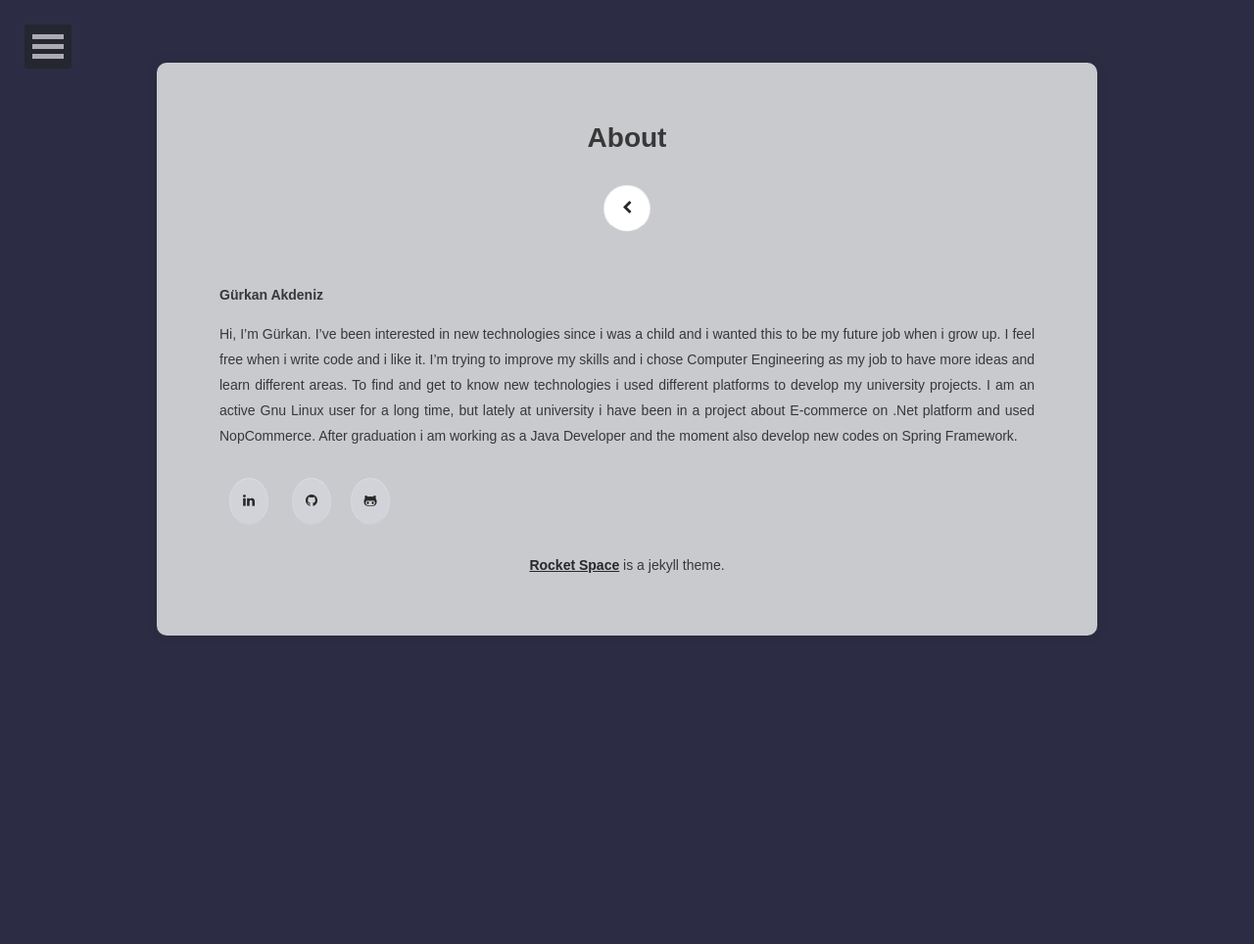
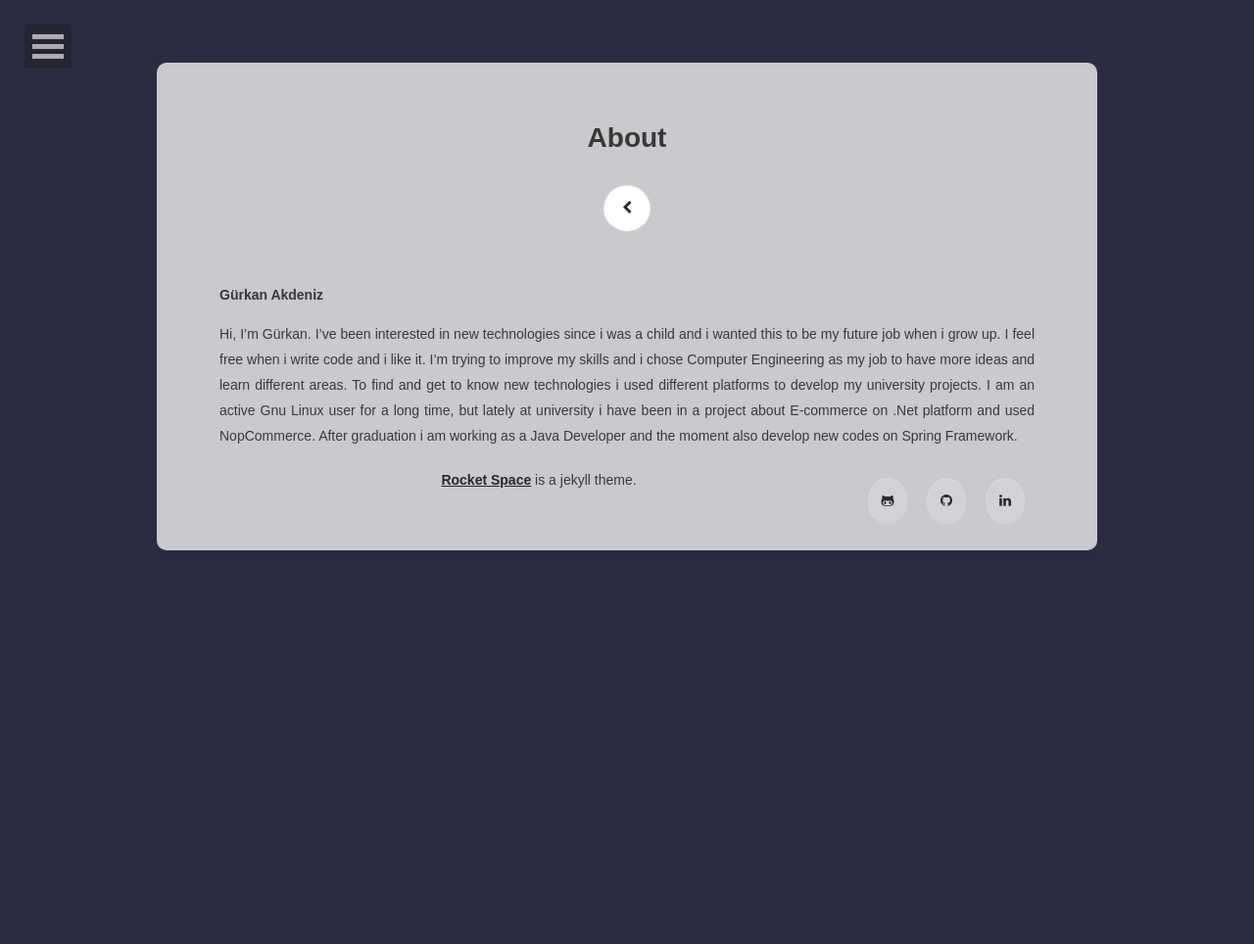
Before and after one commit to gurkanakdeniz/gurkanakdeniz.github.io, a Jekyll site: the page built from about/index.md, in a window 1280 px wide. Shown: the whole page at 98% size. Built offline with Jekyll 4.4.1, drawn with Linux system fonts in a browser that asks for light colours.

Commit message:
Update index.md
about style changes

```diff
--- a/about/index.md
+++ b/about/index.md
@@ -10,6 +10,6 @@ comments: false
 
 Hi, I’m Gürkan. I’ve been interested in new technologies since i was a child and i wanted this to be my future job when i grow up. I feel free when i write code and i like it. I’m trying to improve my skills and i chose Computer Engineering as my job to have more ideas and learn different areas. To find and get to know new technologies i used different platforms to develop my university projects. I am an active Gnu Linux user for a long time, but lately at university i have been in a project about E-commerce on .Net platform and used NopCommerce. After graduation i am working as a Java Developer and the moment also develop new codes on Spring Framework.
 
-<h4><a class="social-btn" href="http://linkedin.com/in/gürkanakdeniz" target="_blank" rel="noopener noreferrer"><i class="fa fa-fw fa-linkedin"></i></a> <a class="social-btn" href="http://github.com/gurkanakdeniz" target="_blank" rel="noopener noreferrer"><i class="fa fa-fw fa-github"></i></a><a class="social-btn" href="http://gist.github.com/gurkanakdeniz" target="_blank" rel="noopener noreferrer"><i class="fa fa-fw fa-github-alt"></i></a></h4>
+<h4><a style="float:right" class="social-btn" href="http://linkedin.com/in/gürkanakdeniz" target="_blank" rel="noopener noreferrer"><i class="fa fa-fw fa-linkedin"></i></a> <a style="float:right" class="social-btn" href="http://github.com/gurkanakdeniz" target="_blank" rel="noopener noreferrer"><i class="fa fa-fw fa-github"></i></a><a style="float:right" class="social-btn" href="http://gist.github.com/gurkanakdeniz" target="_blank" rel="noopener noreferrer"><i class="fa fa-fw fa-github-alt"></i></a></h4>
 
 <center><a href="https://github.com/gurkanakdeniz/rocket-space/"><b>Rocket Space</b></a> is a jekyll theme.</center>
```
